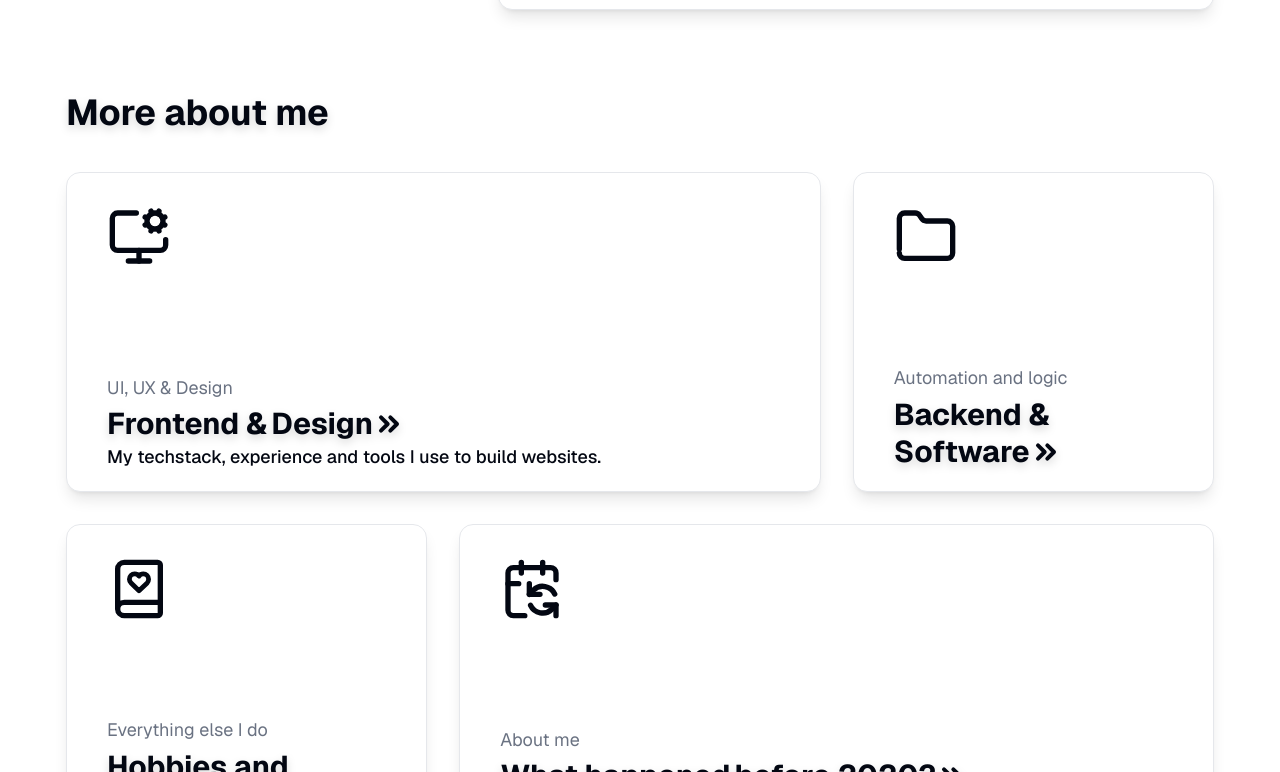
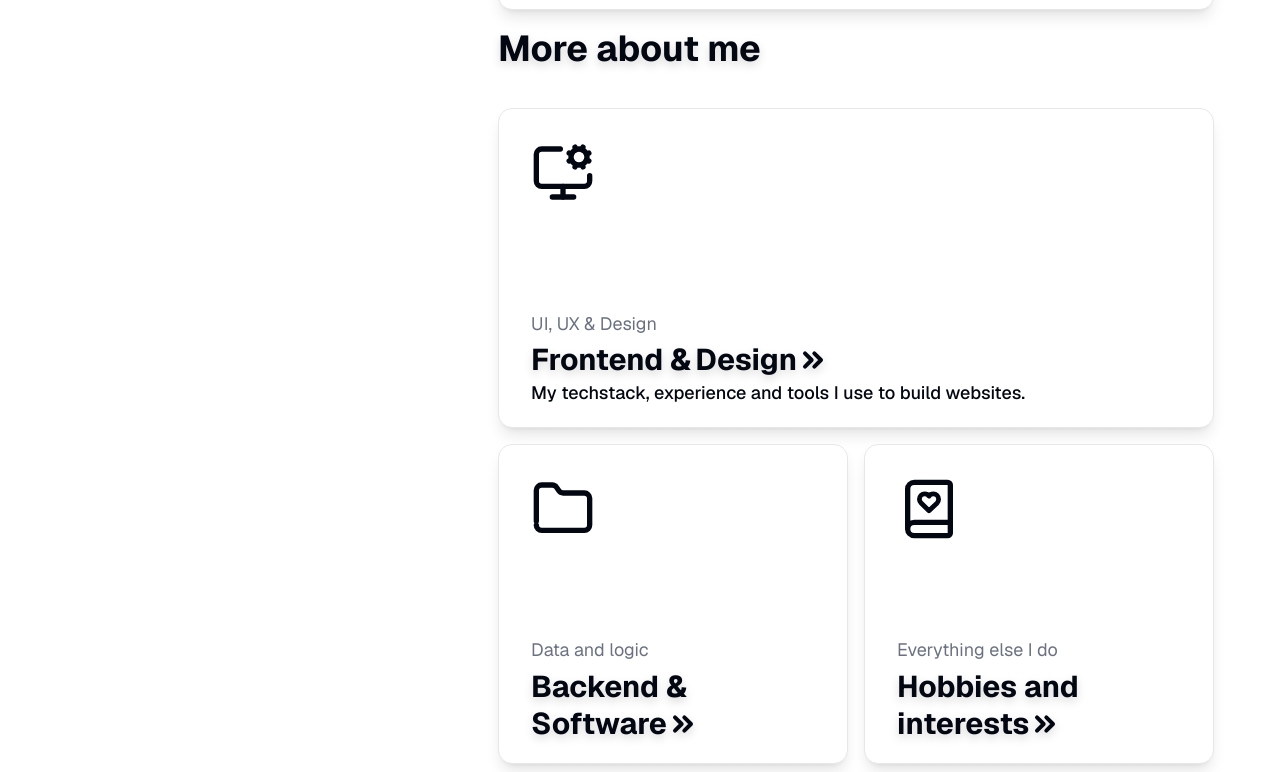
Before and after one commit to HouseinIsProgramming/aMoreElegantPortfolio, a Next.js app: page / in a window 1280 px wide. Shown: the part 2488-3260 px from the top of the page. Built offline with nearby package versions, Linux system fonts and the light colour scheme.

Commit message:
fixing resizing logic

```diff
--- a/app/page.tsx
+++ b/app/page.tsx
@@ -19,10 +19,10 @@ export default function Page() {
           <TechStack />
           <Separator className="my-4" />
           <WorkExperience />
+          <BentoBoxes />
         </div>
       </section>
       <div className=" container">
-        <BentoBoxes />
         <Separator className="my-4" />
         <MiniFooter />
       </div>
--- a/components/BentoBoxes.jsx
+++ b/components/BentoBoxes.jsx
@@ -19,7 +19,7 @@ export const BentoBoxes = () => {
       </TextEffect>
       <motion.section
         id="bento-boxes"
-        className="mb-12 grid-cols-1 sm:grid-cols-2 lg:grid-cols-3 grid gap-8"
+        className="mb-12 grid-cols-1 sm:grid-cols-2 grid gap-4"
       >
         <MorphingBentocard data={projectsData.frontend} />
         <MorphingBentocard data={projectsData.backend} />
@@ -256,7 +256,7 @@ const projectsData = {
   backend: {
     id: "backend",
     title: ["Backend &", "Software"],
-    tag: "Automation and logic",
+    tag: "Data and logic",
     icon: (isHovered) => <FolderArrowSVG isHovered={isHovered} />,
     hoverText:
       "My experience in the backend, software development, automation and dev-tooling.",
--- a/components/morphing-bentocard.jsx
+++ b/components/morphing-bentocard.jsx
@@ -30,8 +30,10 @@ export const MorphingBentocard = (props) => {
   const [hoverTextHeight, setHoverTextHeight] = useState(0);
   const [contentDivHeight, setContentDivHeight] = useState(0);
   const [contentDivWidth, setContentDivWidth] = useState(0);
+  const [absoluteDivHeight, setabsoluteDivHeight] = useState(0);
   const hoverTextRef = useRef(null);
   const contentDivRef = useRef(null); // Ref for the content div
+  const absoluteDivRef = useRef(null); // Ref for the absolute div
 
   useEffect(() => {
     const handleKeyDown = (e) => {
@@ -59,6 +61,7 @@ export const MorphingBentocard = (props) => {
   const handleMouseEnter = () => {
     if (hoverTextRef.current) {
       setHoverTextHeight(hoverTextRef.current.offsetHeight);
+      setabsoluteDivHeight(hoverTextRef.current.offsetHeight);
     }
     if (contentDivRef.current) {
       setContentDivHeight(contentDivRef.current.offsetHeight);
@@ -84,7 +87,7 @@ export const MorphingBentocard = (props) => {
         viewport={{ once: true, margin: "-150px" }}
         onClick={() => setIsOpenDialog(true)}
         className={clsx(
-          "h-80 cursor-pointer relative px-3 transition-shadow bg-card duration-500 hover:!shadow-2xl w-full lg:px-4 pt-8 pb-5 overflow-y-hidden",
+          "h-80 cursor-pointer relative px-3 transition-shadow bg-card duration-500 hover:!shadow-2xl w-full lg:px-2 pt-8 pb-5 overflow-y-hidden",
           spanClass,
         )}
         onMouseEnter={handleMouseEnter}
@@ -97,19 +100,21 @@ export const MorphingBentocard = (props) => {
           layout
         >
           <motion.div
-            className="flex w-full" // Using flex here allows translateX to work within the line
+            className="flex w-full"
             animate={{
               x:
-                isHovered && contentDivHeight > 130 && contentDivWidth < 250 // Fixed logical AND operator
+                isHovered &&
+                contentDivHeight + absoluteDivHeight > 221 &&
+                contentDivWidth < 300
                   ? contentDivWidth - 32
                   : 0,
             }}
-            transition={transitionSpring} // Used spring here for consistency, adjust if needed
+            transition={transitionSpring}
           >
             {props.data.icon?.(isHovered)}
           </motion.div>
           <motion.div
-            ref={contentDivRef} // Attach ref here
+            ref={contentDivRef}
             animate={{ translateY: isHovered ? -(hoverTextHeight + 12) : 0 }}
             transition={transitionSpring}
           >
```
